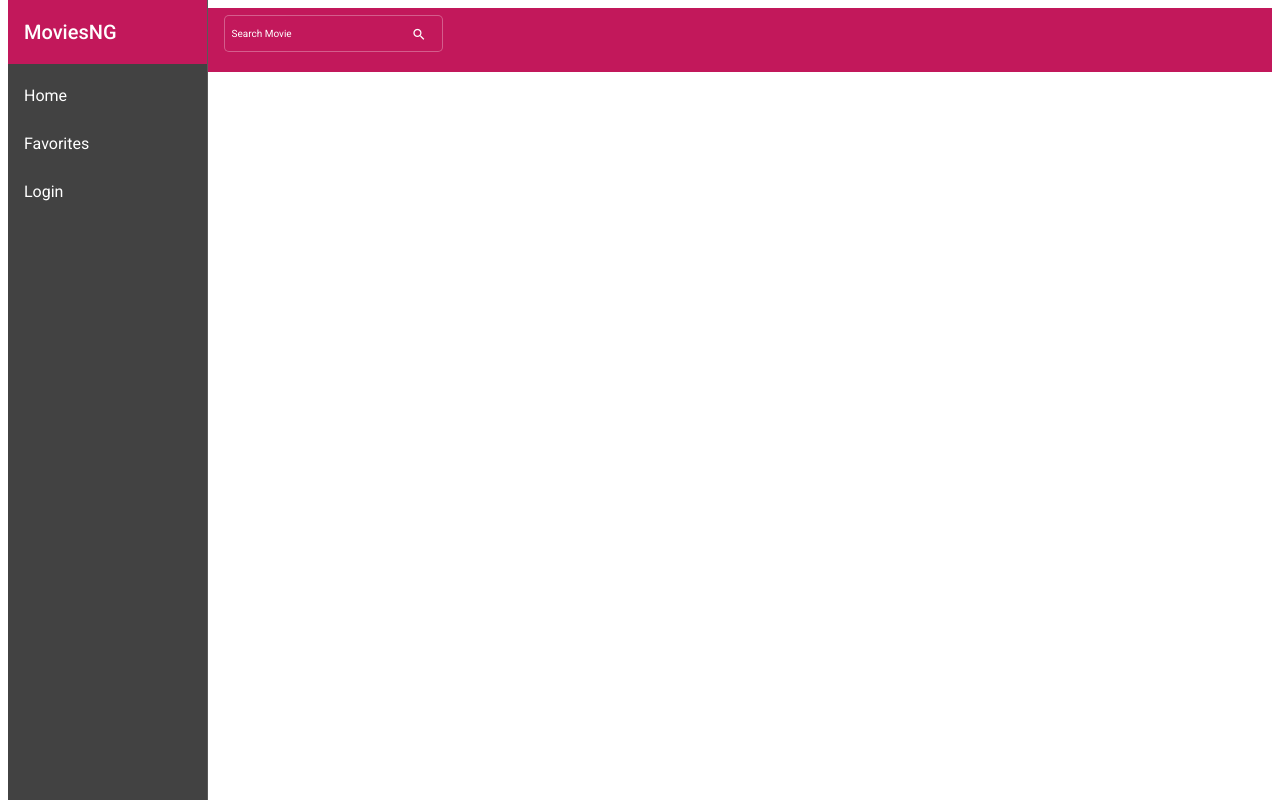
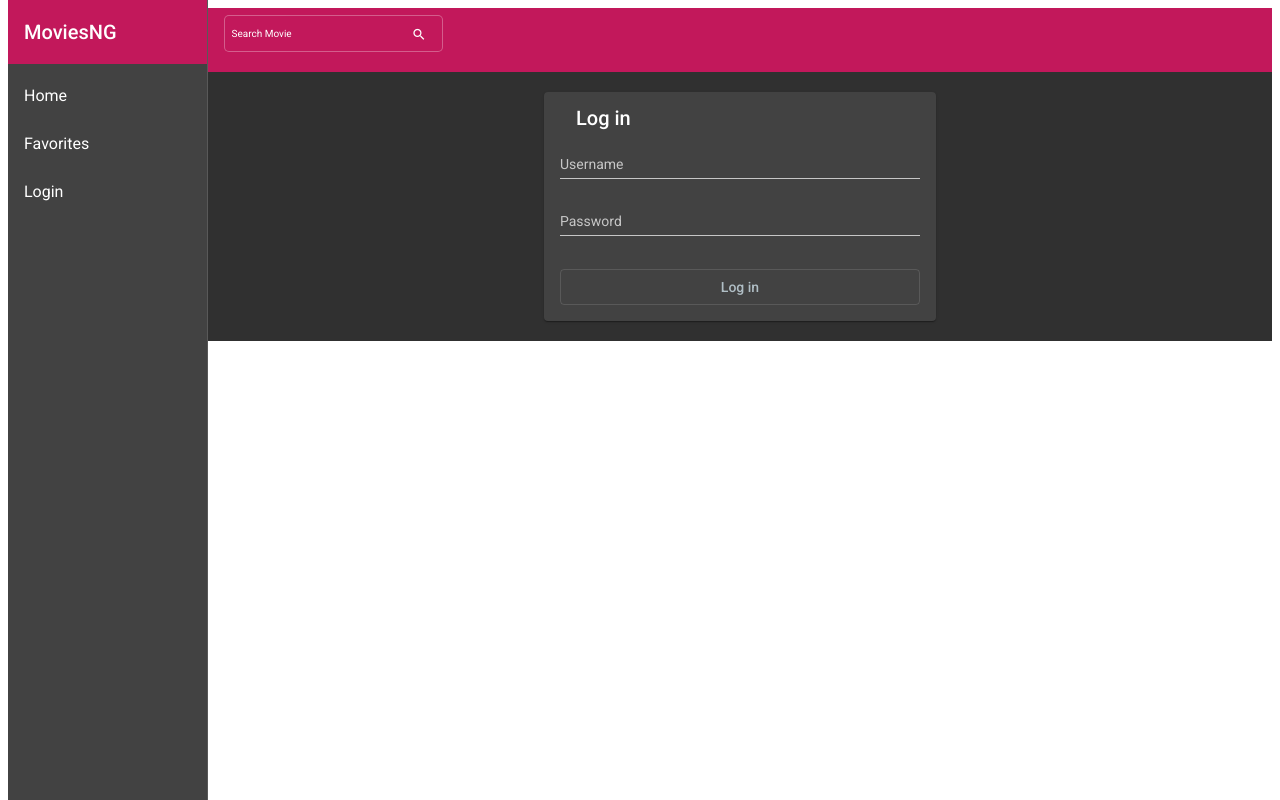
Before and after one commit to Logatto/movies-ng, an Angular app: page /login in a window 1280 px wide. Before the commit this address led to /. Built offline with nearby package versions, Linux system fonts and the light colour scheme.

Commit message:
* Maquetación de login

```diff
--- a/src/app/app-routing.module.ts
+++ b/src/app/app-routing.module.ts
@@ -3,6 +3,7 @@
 import { HomeComponent } from './pages/home/home.component';
 import { MovieDetailComponent } from './pages/movie-detail/movie-detail.component';
 import { FavoritesComponent } from "./pages/favorites/favorites.component";
+import { LoginComponent } from "./pages/login/login.component";
 
 
 const routes: Routes = [
@@ -10,6 +11,7 @@
   { path: 'home', component: HomeComponent },
   { path: 'movie-detail', component: MovieDetailComponent },
   { path: 'favorites', component: FavoritesComponent },
+  { path: 'login', component: LoginComponent },
 ];
 
 @NgModule({
--- a/src/app/app.module.ts
+++ b/src/app/app.module.ts
@@ -10,6 +10,7 @@
 import { MainNavComponent } from './layouts/main-nav/main-nav.component';
 import { MovieDetailComponent } from './pages/movie-detail/movie-detail.component';
 import { FavoritesComponent } from './pages/favorites/favorites.component';
+import { LoginComponent } from './pages/login/login.component';
 // import { MovieCardComponent } from './shared/components/movie-card/movie-card.component';
 
 
@@ -20,6 +21,7 @@
     MainNavComponent,
     MovieDetailComponent,
     FavoritesComponent,
+    LoginComponent,
     // MovieCardComponent,
   ],
   imports: [
--- a/src/app/layouts/main-nav/main-nav.component.html
+++ b/src/app/layouts/main-nav/main-nav.component.html
@@ -22,7 +22,7 @@
       </button>
       <!--<span>movies-ng</span>-->
 
-      <div>
+      <div class="nav-search">
         <mat-form-field appearance="outline">
           <mat-label>Search Movie</mat-label>
           <input matInput >
--- /dev/null
+++ b/src/app/pages/login/login.component.html
@@ -0,0 +1,24 @@
+<div class="login-wrapper" fxLayout="row" fxLayoutAlign="center center">
+
+  <mat-card class="box">
+    <mat-card-header>
+      <mat-card-title>Log in</mat-card-title>
+    </mat-card-header>
+
+    <form class="form">
+      <mat-card-content>
+        <mat-form-field class="full-width">
+          <input matInput placeholder="Username">
+        </mat-form-field>
+
+        <mat-form-field class="full-width">
+          <input matInput type="password" placeholder="Password">
+        </mat-form-field>
+      </mat-card-content>
+
+      <button mat-stroked-button color="accent" class="btn-block">Log in</button>
+
+    </form>
+  </mat-card>
+
+</div>
--- /dev/null
+++ b/src/app/pages/login/login.component.sass
@@ -0,0 +1,7 @@
+
+.login-wrapper
+  margin: 20px
+
+.login-wrapper .full-width,
+.login-wrapper .btn-block
+  width: 100%
--- /dev/null
+++ b/src/app/pages/login/login.component.ts
@@ -0,0 +1,15 @@
+import { Component, OnInit } from '@angular/core';
+
+@Component({
+  selector: 'app-login',
+  templateUrl: './login.component.html',
+  styleUrls: ['./login.component.sass']
+})
+export class LoginComponent implements OnInit {
+
+  constructor() { }
+
+  ngOnInit(): void {
+  }
+
+}
```
Also changed, not shown: src/app/layouts/main-nav/main-nav.component.sass (line endings or trailing spaces), 1 other file (tests, documents, lock files or other folders).
